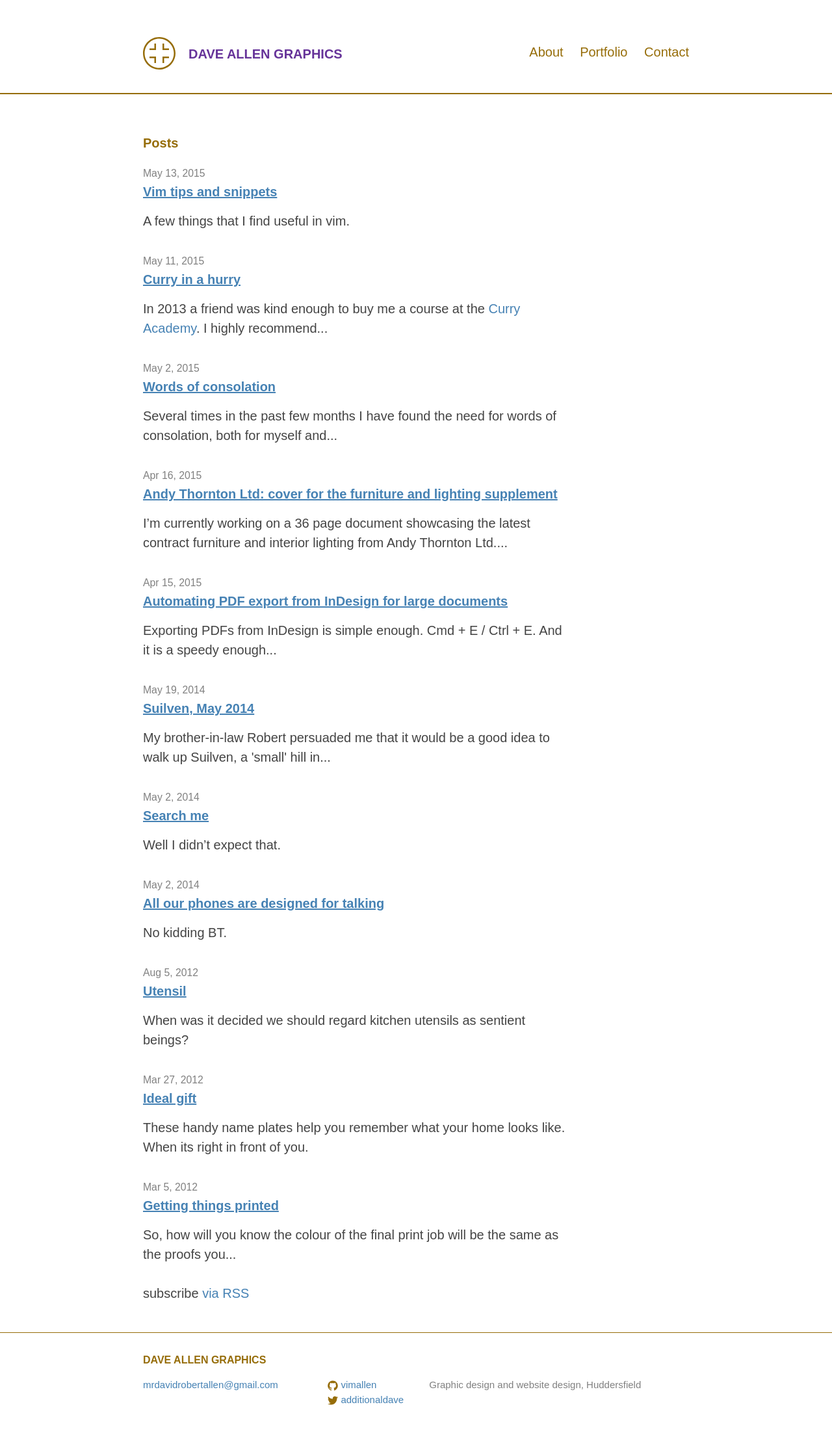
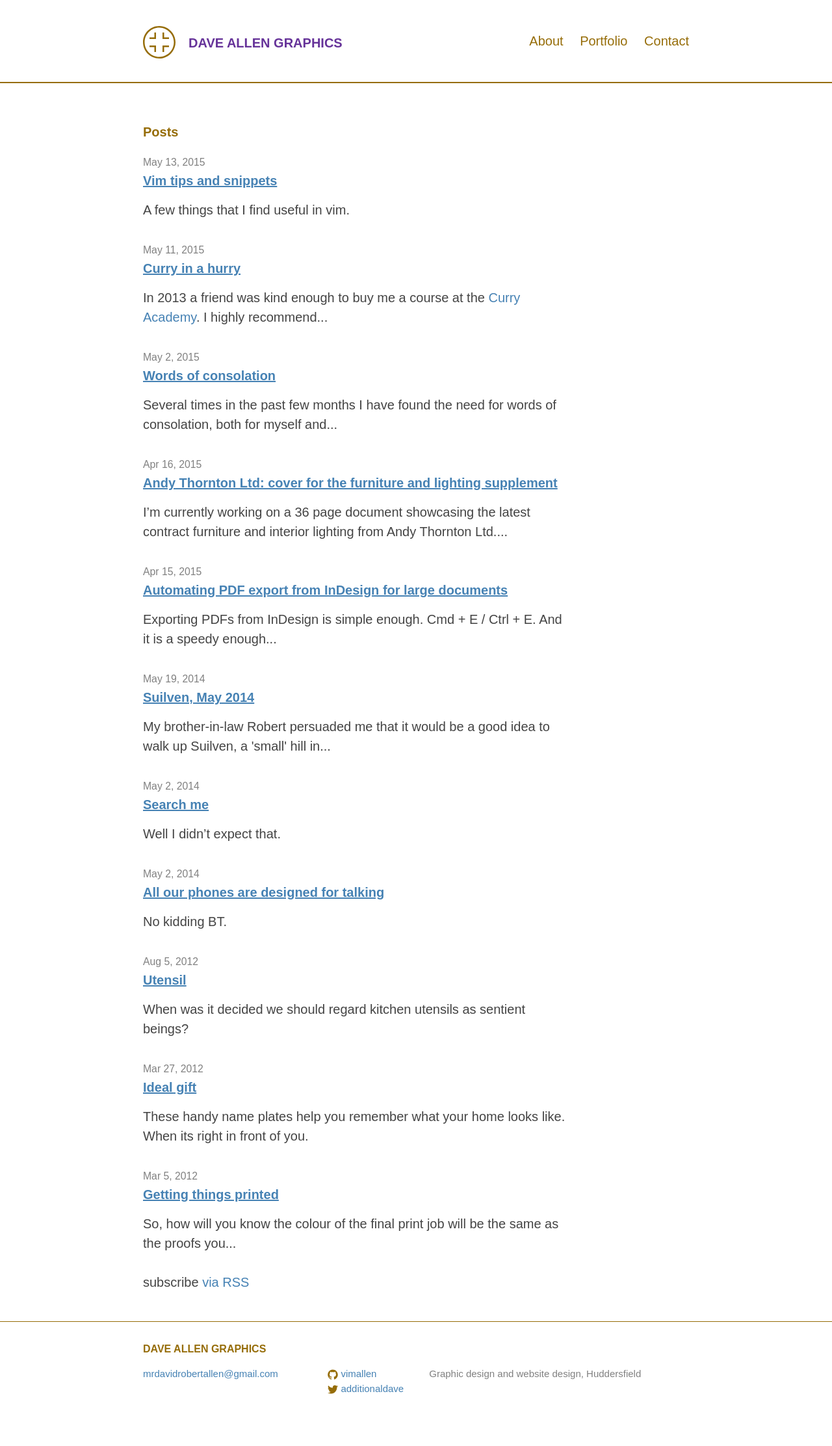
Before and after one commit to vimallen/allend, a Jekyll site: the page built from index.html, in a window 1280 px wide. Shown: the whole page at 65% size. Built offline with Jekyll 4.4.1, drawn with Linux system fonts in a browser that asks for light colours.

Commit message:
Try menu on dev

```diff
--- a/_sass/_layout.scss
+++ b/_sass/_layout.scss
@@ -6,11 +6,14 @@
 	margin-bottom: 1px;
 	margin-bottom: 1px;
     min-height: 56px;
-	padding: 65px 0 36px 0;
-	/* background-color: darken($brand-color, 7%); */
+	padding: 48px 0 36px 0;
 
     // Positioning context for the mobile navigation icon
     position: relative;
+		/* @include media-query($on-desktop)	{ */
+		/* 	padding-top: 36px; */
+
+		/* } */
 }
 
 .site-title {
@@ -72,7 +75,7 @@
         .menu-icon {
             display: block;
             float: right;
-			width: 48px;
+			width: 47px;
 			height: 36px;
             line-height: 1.4;
 			padding-top: 10px;
```
